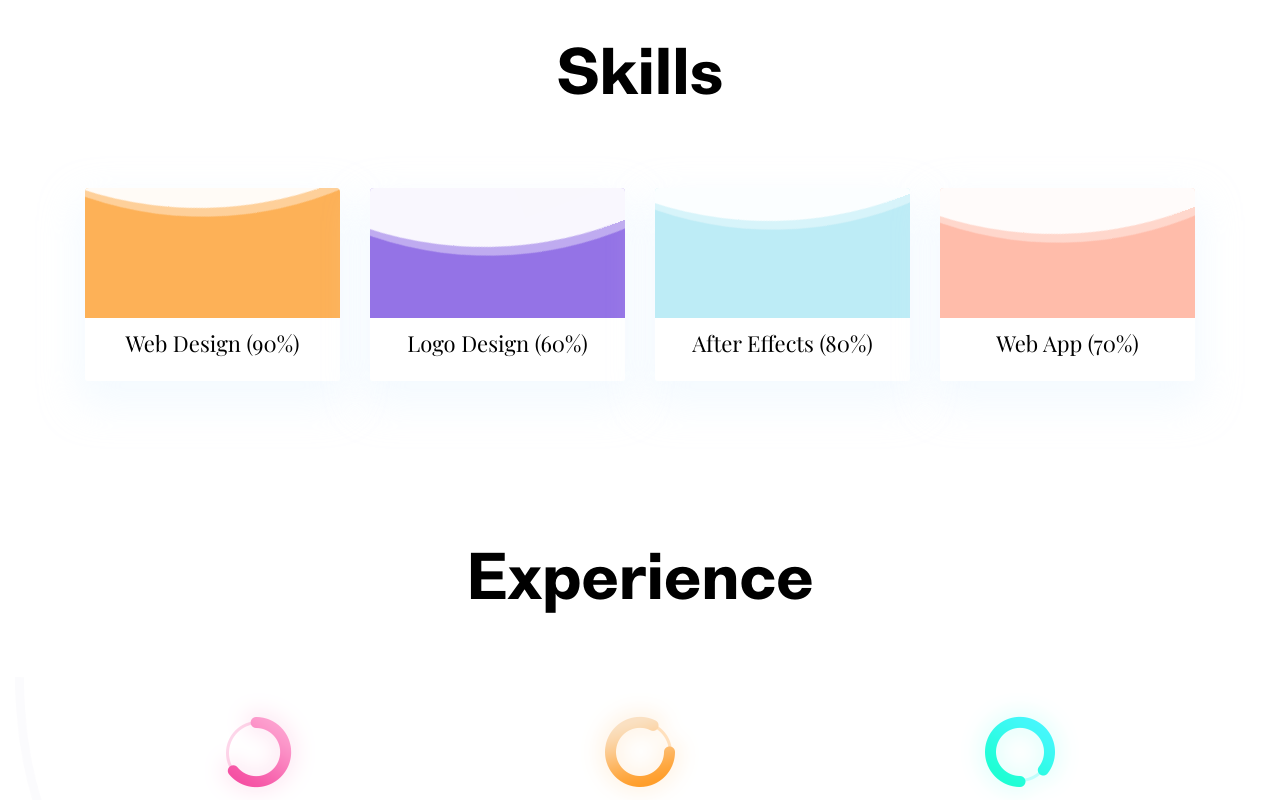
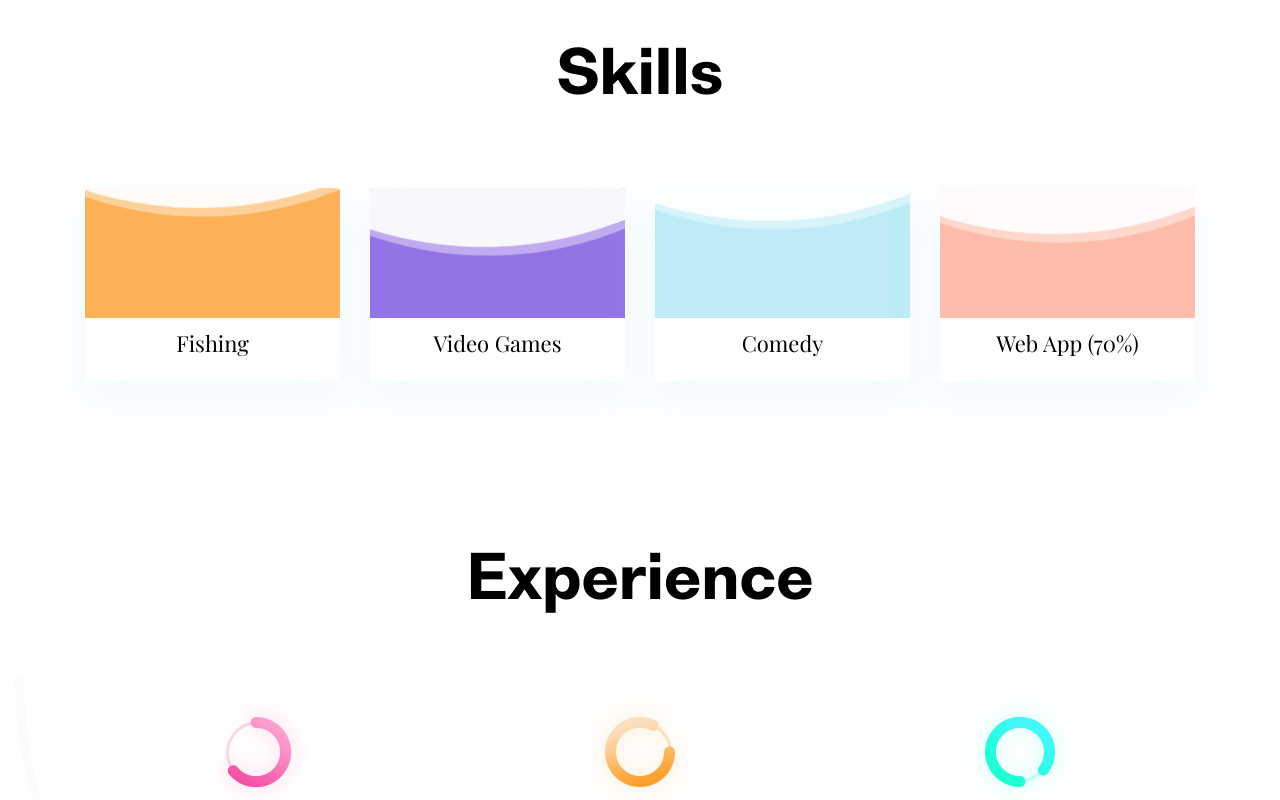
Before and after one commit to mattyparty/mileandtrey, a plain HTML site: page index.html in a window 1280 px wide. Shown: the part 1391-2191 px from the top of the page. Drawn offline with nearby package versions, Linux system fonts and the light colour scheme.

Commit message:
added content

```diff
--- a/index.html
+++ b/index.html
@@ -3,7 +3,7 @@
 
 <head>
   <meta charset="utf-8">
-  <title>Kross | Portfolio Template</title>
+  <title>Trey and Miles</title>
 
   <!-- mobile responsive meta -->
   <meta name="viewport" content="width=device-width, initial-scale=1">
@@ -64,7 +64,7 @@
   <div class="container">
     <div class="row">
       <div class="col-lg-11 mx-auto">
-        <h1 class="text-white font-tertiary">Hi! I’m <br> Christoher <br> UX designer</h1>
+        <h1 class="text-white font-tertiary">Hi! We are  <br> Miles and Trey <br> Expert Fisherman</h1>
       </div>
     </div>
   </div>
@@ -135,7 +135,7 @@
             <div class="wave" data-progress="90%"></div>
           </div>
           <div class="card-footer bg-white">
-            <h4 class="card-title">Web Design (90%)</h4>
+            <h4 class="card-title">Fishing</h4>
           </div>
         </div>
       </div>
@@ -145,7 +145,7 @@
             <div class="wave" data-progress="60%"></div>
           </div>
           <div class="card-footer bg-white">
-            <h4 class="card-title">Logo Design (60%)</h4>
+            <h4 class="card-title">Video Games</h4>
           </div>
         </div>
       </div>
@@ -155,7 +155,7 @@
             <div class="wave" data-progress="80%"></div>
           </div>
           <div class="card-footer bg-white">
-            <h4 class="card-title">After Effects (80%)</h4>
+            <h4 class="card-title">Comedy</h4>
           </div>
         </div>
       </div>
```
Also changed, not shown: images/logo.jpg (added), images/logo.png (deleted).
